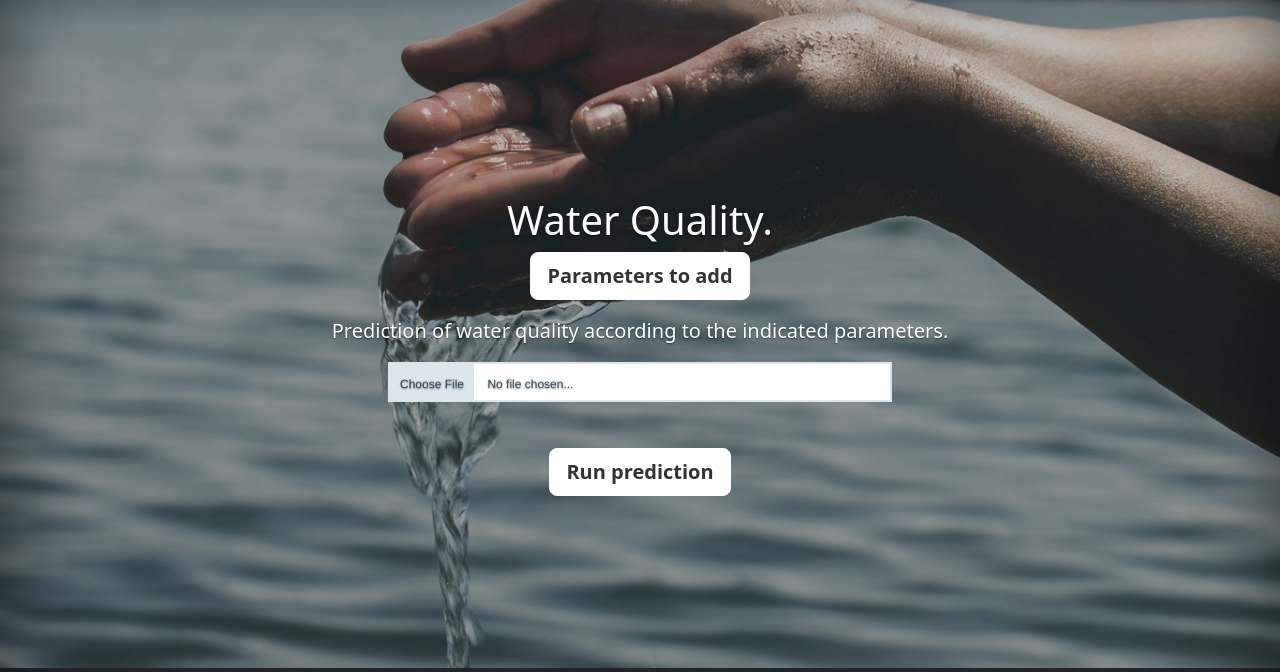
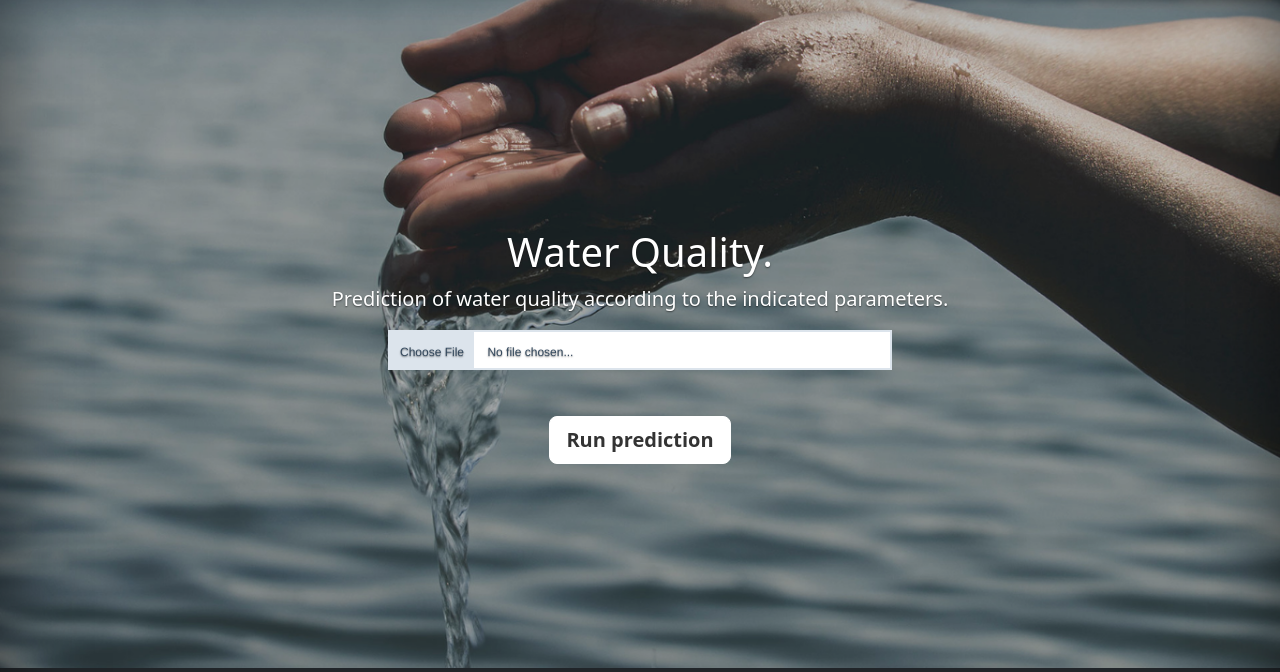
Before and after one commit to mcarlagg17/TBDS-ML_Clf_WaterQuality_flask, a Flask app: page / in a window 1280 px wide. Shown: the part 52-724 px from the top of the page. Run offline with Flask 2, Linux system fonts and the light colour scheme; some libraries are stand-ins or nearby versions.

Commit message:
ultimando 9

```diff
--- a/templates/index.html
+++ b/templates/index.html
@@ -55,9 +55,7 @@
 
     <main class="px-3">
         <h1>Water Quality.</h1>
-        <p class="lead">
-            <a href="/params" class="btn btn-lg btn-secondary fw-bold border-white bg-white" style="display: inline-block;">Parameters to add</a>
-        </p>
+
         <p class="lead">Prediction of water quality according to the indicated parameters.</p>
 
         <form action="predict" method="POST" enctype="multipart/form-data">
```
Also changed, not shown: static/img/params-2.png (deleted), static/img/params.png.
